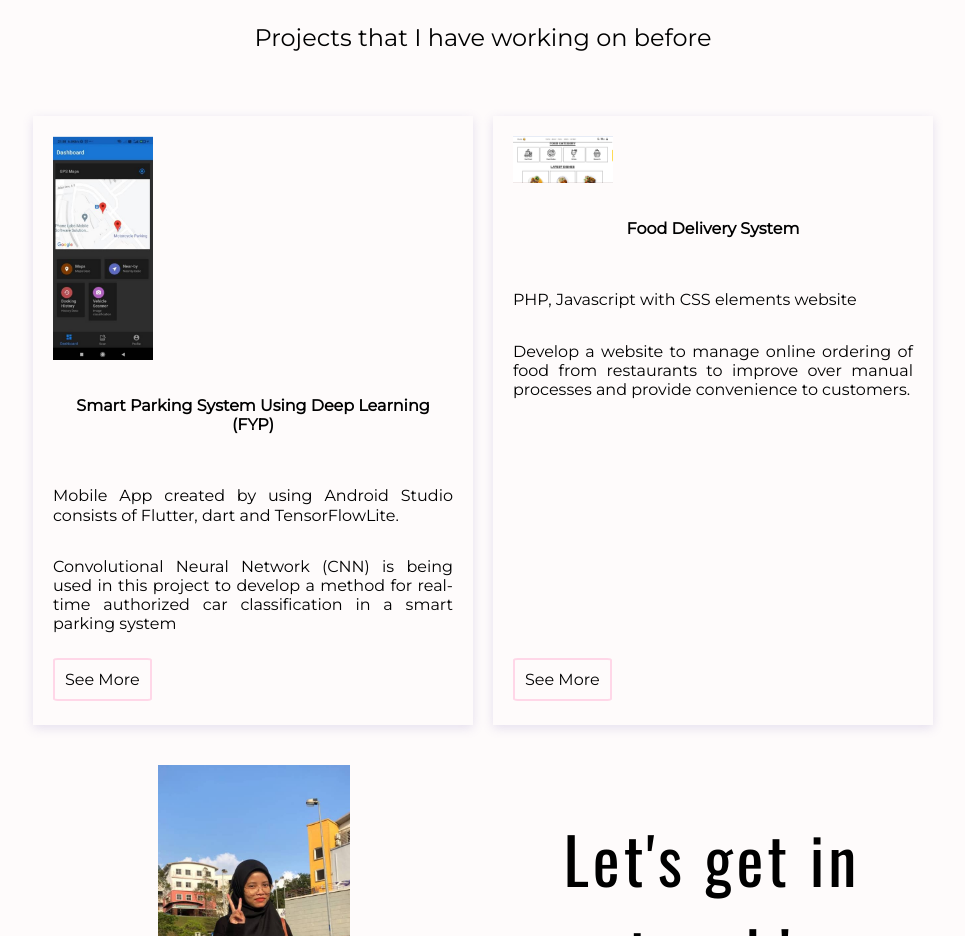
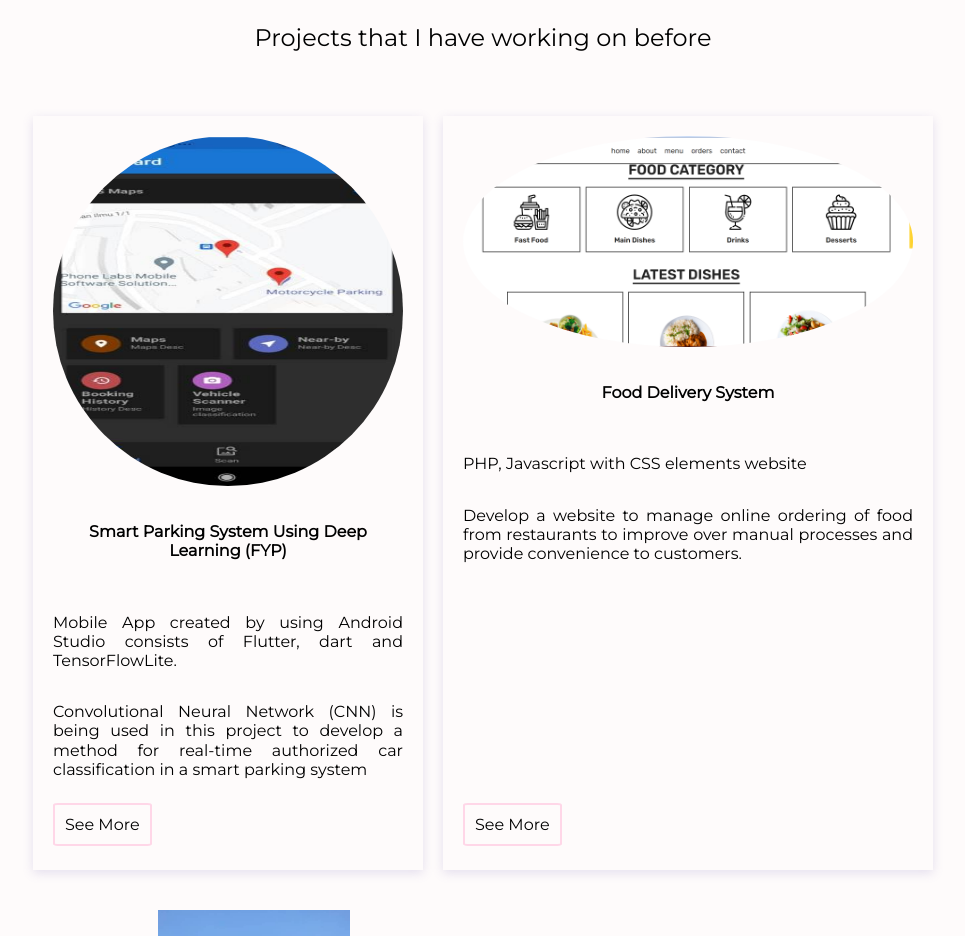
Before and after one commit to IzzatiTsaqifah38/IzzatiTsaqifah38.github.io, a plain HTML site: page index.html in a window 1280 px wide. Shown: the part 2053-2989 px from the top of the page, without its empty margins (157-1122 px from the left). Drawn offline with nearby package versions, Linux system fonts and the light colour scheme.

Commit message:
Update index.html

```diff
--- a/index.html
+++ b/index.html
@@ -146,7 +146,7 @@
     </section>
     <section class="wrapper">
         <section class="column card justify flex">
-            <img class="box" src="assets/Capture 2.PNG" alt="project1">
+            <img class="header-img max-width max-height" src="assets/Capture 2.PNG" alt="project1">
             <p class="padding bold center">Smart Parking System Using Deep Learning (FYP)</p>
             <p>Mobile App created by using Android Studio consists of Flutter, dart and TensorFlowLite.</p>
             <p>Convolutional Neural Network (CNN) is being used in this project to develop a method
@@ -154,7 +154,7 @@ for real-time authorized car classification in a smart parking system</p>
             <p class="padding-top bottom"><a href="portfolio.html" class="button-outline">See More</a></p>
         </section>
         <section class="column card justify flex">
-            <img class="box" src="assets/Capture.PNG" alt="project2">
+            <img class="header-img max-width max-height" src="assets/Capture.PNG" alt="project2">
             <p class="padding bold center">Food Delivery System</p>
             <p>PHP, Javascript with CSS elements website</p>
             <p> Develop a website to manage online ordering of food from restaurants to improve over manual processes and provide convenience to customers. </p>
```
